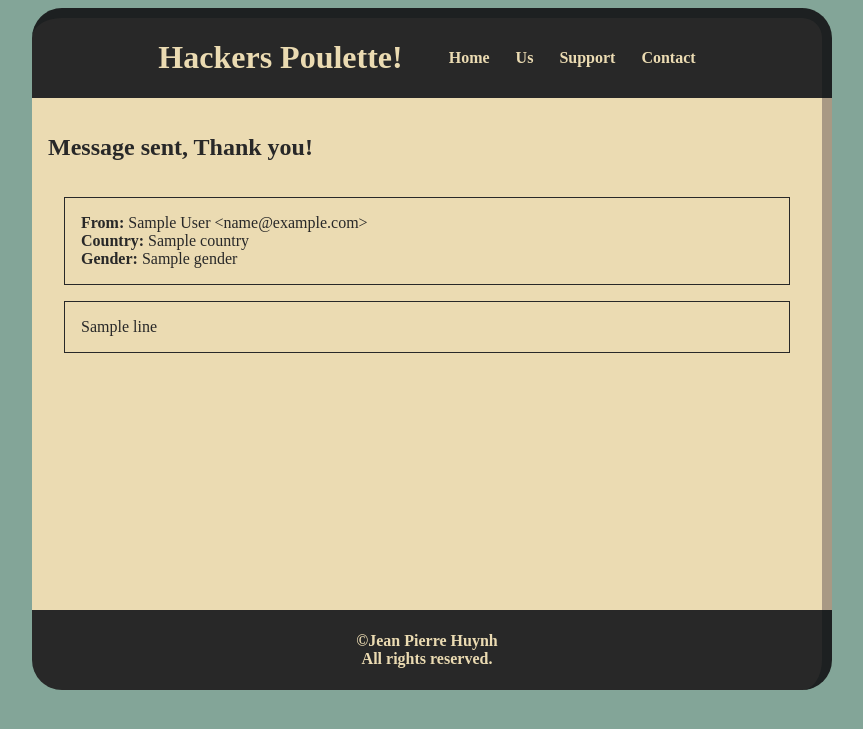
After one commit to jeanmadao/hackers_poulette, a Flask app: template templates/form_confirmation.html in a window 1280 px wide. The commit adds this page. Shown: the top 729 px of the page, without its empty margins (208-1071 px from the left). Run offline with Flask 3, Linux system fonts and the light colour scheme; the template is opened without the code that fills it: most values are stand-ins (such as "Sample title", 1, 10 or a date in 2020).

Commit message:
finish project ?

```diff
--- a/app.py
+++ b/app.py
@@ -4,8 +4,21 @@ from flask import (
     render_template,
     request
 )
+from support_model import Support
 
-from support_model import Support
+# import mariadb
+# from dotenv import dotenv_values
+#
+#
+# config = dotenv_values(".env")
+#
+# # connection parameters
+# conn_params= {
+#     "user" : config["USER"],
+#     "password" : config["PASSWORD"],
+#     "host" : config["HOST"],
+#     "database" : config["DATABASE"]
+# }
 
 app = Flask(__name__)
 
@@ -19,10 +32,12 @@ def support_get():
 
 @app.post("/support")
 def support_post():
-    first_name =  request.form.get("first_name")
-    last_name =  request.form.get("last_name")
-    country =  request.form.get("country")
-    gender =  request.form.get("gender")
+
+    first_name = request.form.get("first_name")
+    last_name = request.form.get("last_name")
+    email = request.form.get("email")
+    country = request.form.get("country")
+    gender = request.form.get("gender")
     subjects = 0
     if request.form.get("repair"):
         subjects += 4
@@ -31,13 +46,23 @@ def support_post():
     if request.form.get("others") or subjects == 0:
         subjects += 1
     message = request.form.get("message")
-    support = Support(first_name, last_name, country, gender, subjects, message)
+    support = Support(first_name, last_name, email, country, gender, subjects, message)
     if support.validate():
-        return redirect("/")
+        # # Establish a connection
+        # connection = mariadb.connect(**conn_params)
+        # cursor = connection.cursor()
+        #
+        # #POC, don't actually execute your SQl queries like this to avoid SQL injection
+        # query = f'INSERT INTO support VALUES("{first_name}", "{last_name}", "{email}", "{country}", "{gender}", {subjects}, "{message}")'
+        # print(query)
+        # cursor.execute(query)
+        # connection.commit()
+        #
+        # cursor.close()
+        # connection.close()
+        return render_template("form_confirmation.html", support=support)
     else:
         return render_template("support.html", support=support)
 
-
-
 if __name__ == "__main__":
     app.run()
--- a/static/site.css
+++ b/static/site.css
@@ -2,7 +2,7 @@
     display: flex;
     justify-content: center;
 
-    background-color: #32302f;
+    background-color: #83a598;
     font-family: FiraCode Nerd Font;
 }
 
@@ -94,6 +94,7 @@ select {
 
 .error {
     color: #fb4934;
+    font-size: 0.75rem;
 }
 
 fieldset {
@@ -117,6 +118,17 @@ button {
     background-color: #ebdbb2;
 }
 
+label {
+    font-weight: bold;
+}
+
+.sender-info,
+.message-preview {
+    border: 1px solid;
+    padding: 1rem;
+    margin: 1rem;
+}
+
 footer {
     background-color: #282828;
     color: #ebdbb2;
@@ -129,6 +141,7 @@ footer {
 
 
     display: flex;
+    flex-direction: column;
     justify-content: center;
     align-items: center;
     font-weight: bold;
--- /dev/null
+++ b/templates/form_confirmation.html
@@ -0,0 +1,35 @@
+{% extends 'layout.html' %}
+
+{% block content %}
+<h2>Message sent, Thank you!</h2>
+
+<div class="preview">
+  <div class="sender-info">
+    <div>
+      <label>From:</label>
+      <span>
+        {{ support.first_name }} {{ support.last_name }}
+        &lt;{{ support.email }}&gt;
+      </span>
+    </div>
+    <div>
+      <label>Country:</label>
+      <span>
+        {{ support.country }}
+      </span>
+    </div>
+    <div>
+      <label>Gender:</label>
+      <span>
+        {{ support.gender }}
+      </span>
+    </div>
+  </div>
+  <div class="message-preview">
+  {% for line in support.message %}
+    <div>{{ line }}</div>
+  {% endfor %}
+  </div>
+</div>
+
+{% endblock %}
--- a/templates/index.html
+++ b/templates/index.html
@@ -1,5 +1,5 @@
 {% extends 'layout.html' %}
 
 {% block content %}
-  <h2>Index</h2>
+<h2>Index</h2>
 {% endblock %}
--- a/templates/layout.html
+++ b/templates/layout.html
@@ -23,7 +23,8 @@
     </main>
 
     <footer>
-      ©Hackers Poulette
+        <div>©Jean Pierre Huynh</div>
+        <div>All rights reserved.</div>
     </footer>
 
   </body>
```
Also changed, not shown: support_model.py (+25 -1 lines), templates/support.html (+10 -2 lines), validator.py (added, +16 -0 lines), 1 other file.
